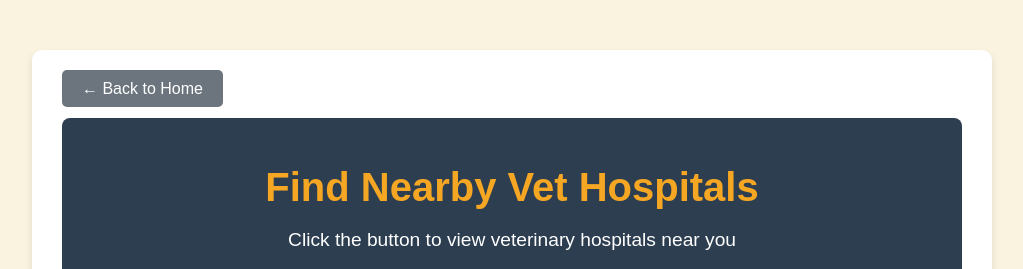
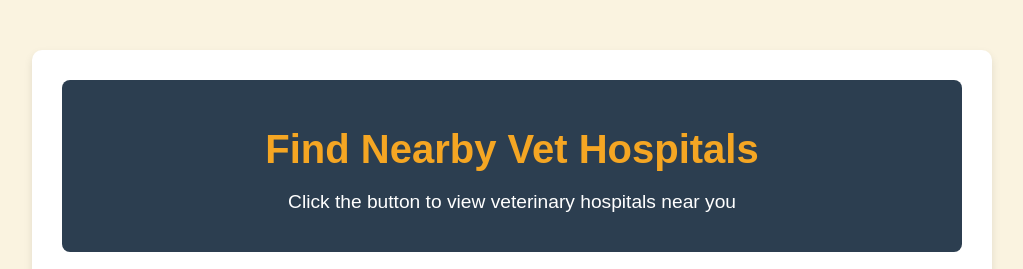
Before and after one commit to Siddarth2514/Animal_Husbandry-LiveStock_Management, a plain HTML site: page templates/veterinary_map.html in a window 1280 px wide. Shown: the top 269 px of the page, without its empty margins (128-1151 px from the left). Drawn offline with Linux system fonts and the light colour scheme.

Commit message:
Update veterinary_map.html

```diff
--- a/templates/veterinary_map.html
+++ b/templates/veterinary_map.html
@@ -71,18 +71,6 @@
       color: #888;
     }
 
-    .back-button {
-      margin-bottom: 20px;
-    }
-
-    .back-button a {
-      background-color: #6c757d;
-      color: white;
-      padding: 10px 20px;
-      text-decoration: none;
-      border-radius: 5px;
-    }
-
     @media (max-width: 600px) {
       .title-box h1 {
         font-size: 1.8em;
@@ -100,10 +88,6 @@
 </head>
 <body>
   <div class="container">
-    <div class="back-button">
-      <a href="/">← Back to Home</a>
-    </div>
-
     <div class="title-box">
       <h1>Find Nearby Vet Hospitals</h1>
       <p>Click the button to view veterinary hospitals near you</p>
@@ -115,7 +99,7 @@
 
     <!-- Static Embedded Map -->
     <iframe
-      src="https://www.google.com/maps?q=Veterinary+Hospital&output=embed"
+      src="https://www.google.com/maps?q=Shimoga+Veterinary+Hospital&output=embed"
       allowfullscreen
       loading="lazy"
       referrerpolicy="no-referrer-when-downgrade">
@@ -130,7 +114,7 @@
         navigator.geolocation.getCurrentPosition(function(position) {
           let lat = position.coords.latitude;
           let lng = position.coords.longitude;
-          let mapsUrl = `https://www.google.com/maps/search/Veterinary+Hospitals/@${lat},${lng},15z`;
+          let mapsUrl = `https://www.google.com/maps/search/Veterinary+Hospitals+shimoga/@${lat},${lng},15z`;
           window.open(mapsUrl, '_blank');
         }, function(error) {
           alert('Error: Please allow location access to use this feature.');
```
